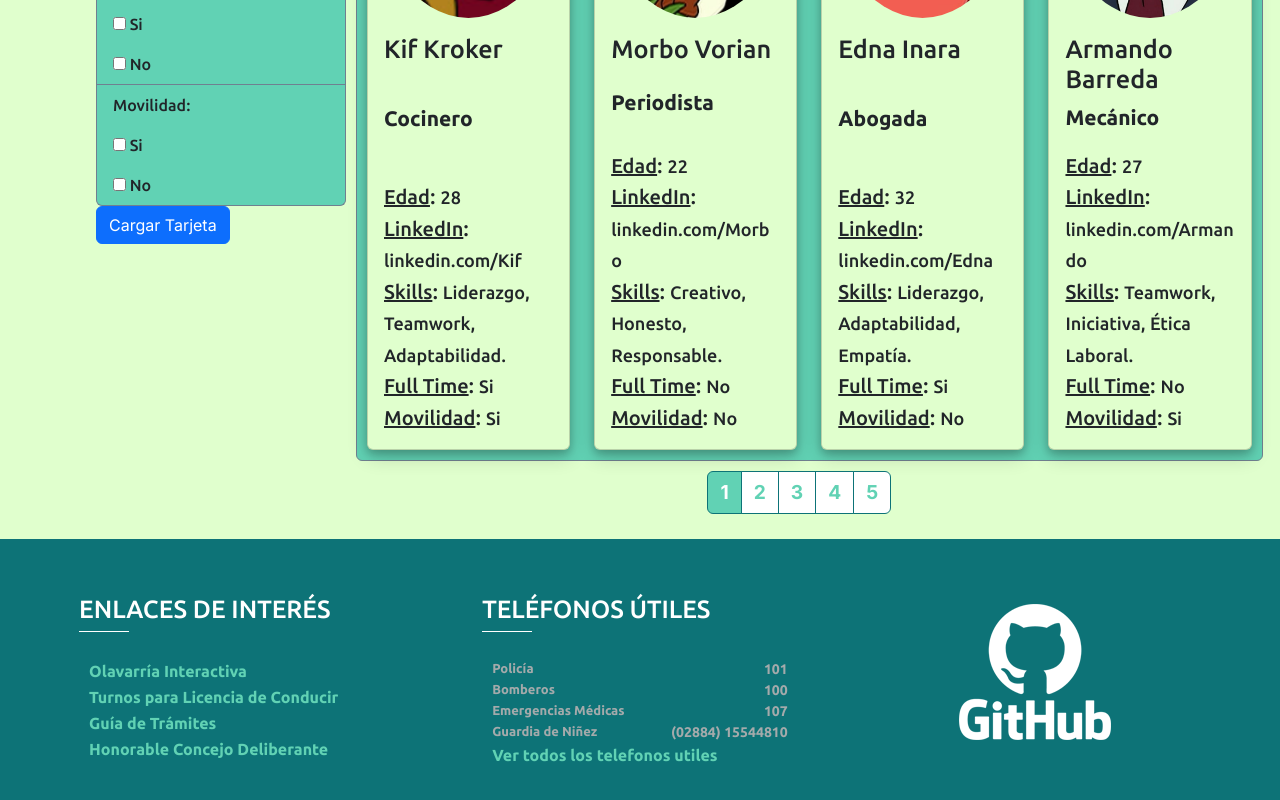
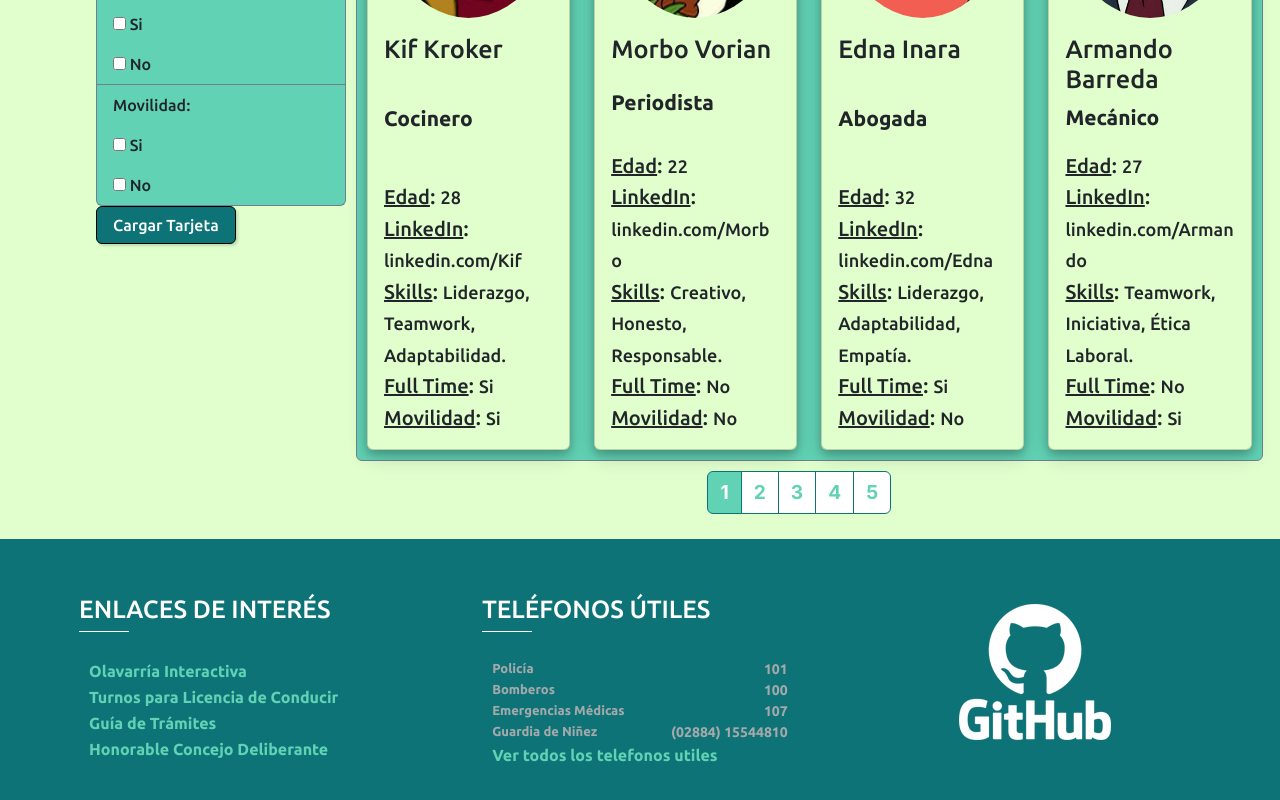
Before and after one commit to ZulaicaE/proyectoFullStack, a Next.js app in the folder paginaempleos/: page /candidatos in a window 1280 px wide. Shown: the part 728-1528 px from the top of the page. Built offline with nearby package versions, Linux system fonts and the light colour scheme.

Commit message:
btnCargarCandidato estilado

```diff
--- /dev/null
+++ b/paginaempleos/src/app/componentes/cargarCandidato/BotonCargarCandidato.css
@@ -0,0 +1,18 @@
+.btnCargar {
+  background-color: #0D7377;
+  border: solid 1px black;
+  padding: 6px 16px;
+  font-family: 'Ubuntu';
+  box-shadow: rgba(0, 0, 0, 0.15) 1.95px 1.95px 2.6px;
+  transition: background-color 0.4s ease;
+}
+
+.btnCargar:hover {
+  background-color: #084547;
+  border: solid 1px black;
+}
+
+.btnCargar:active {
+  background-color: #0D7377!important;
+  border-color: #0D7377!important;
+}
--- a/paginaempleos/src/app/componentes/cargarCandidato/BotonCargarCandidato.tsx
+++ b/paginaempleos/src/app/componentes/cargarCandidato/BotonCargarCandidato.tsx
@@ -2,6 +2,7 @@ import { useState } from 'react';
 import Button from 'react-bootstrap/Button';
 import Offcanvas from 'react-bootstrap/Offcanvas';
 import FormCandidato from '../formCandidato/FormCandidato';
+import "./BotonCargarCandidato.css"
 
 function BotonCargarCadidato({ onSubmitCandidato }: { onSubmitCandidato: (nuevoCandidato: any) => void }) {
   const [show, setShow] = useState(false);
@@ -11,7 +12,7 @@ function BotonCargarCadidato({ onSubmitCandidato }: { onSubmitCandidato: (nuevoC
 
   return (
     <>
-      <Button variant="primary" onClick={handleShow}>
+      <Button onClick={handleShow} className='btnCargar'>
         Cargar Tarjeta
       </Button>
 
```
